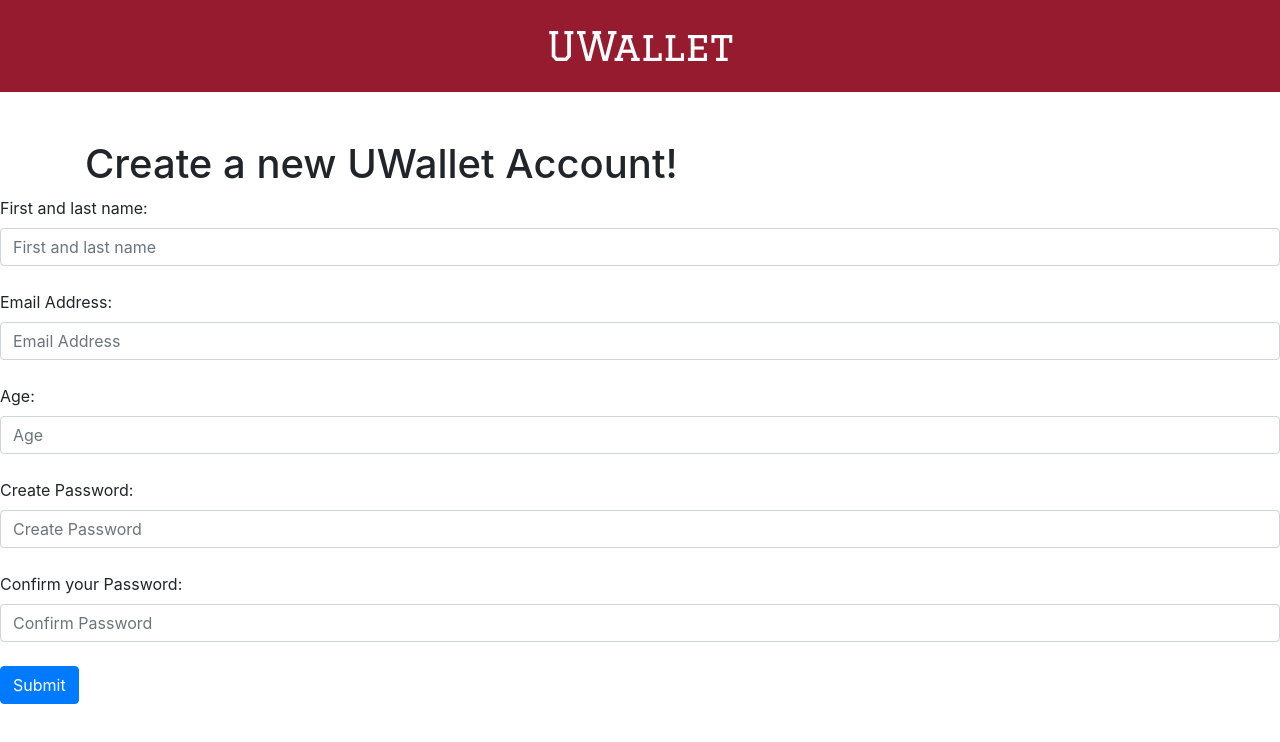
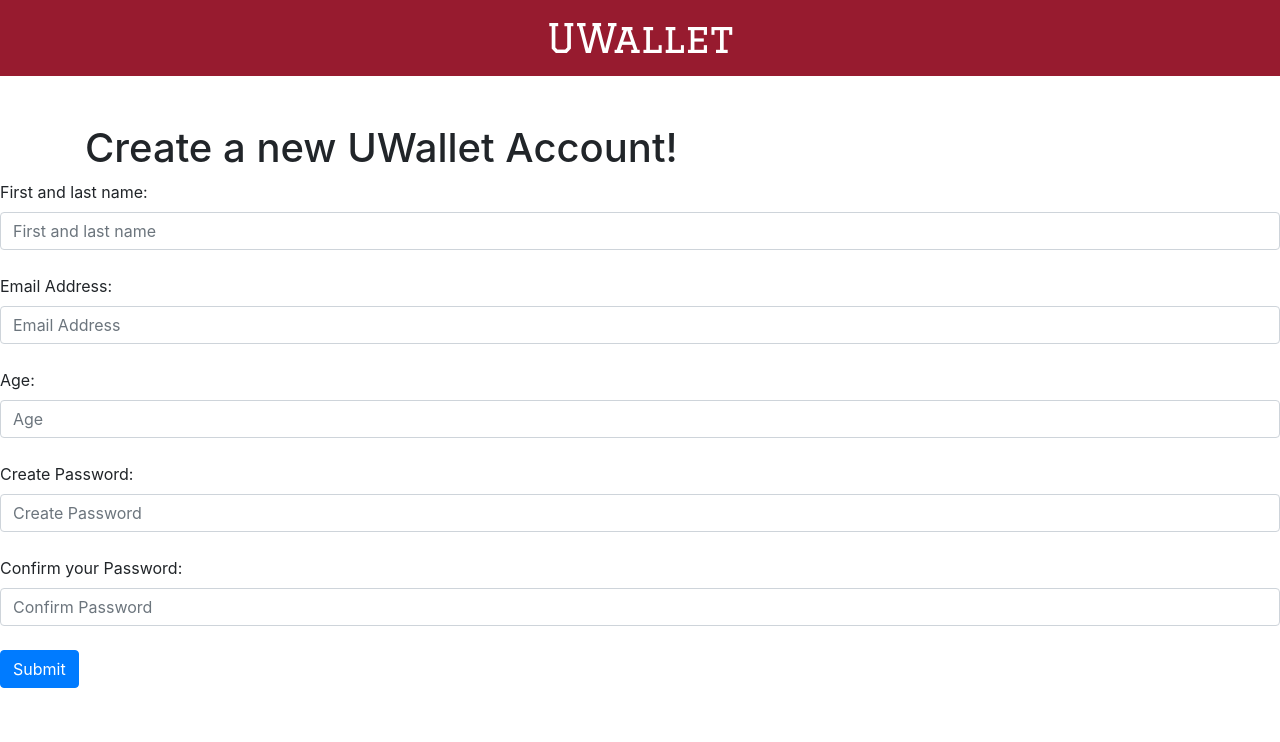
Before and after one commit to coreykoz/cs326-final-beta, a plain HTML site: page create-acc.html in a window 1280 px wide. Drawn offline with nearby package versions, Linux system fonts and the light colour scheme.

Commit message:
fixed font and css

```diff
--- a/create-acc.html
+++ b/create-acc.html
@@ -8,6 +8,8 @@
     <script src="https://code.jquery.com/jquery-3.4.1.slim.min.js" integrity="sha384-J6qa4849blE2+poT4WnyKhv5vZF5SrPo0iEjwBvKU7imGFAV0wwj1yYfoRSJoZ+n" crossorigin="anonymous"></script>
     <script src="https://cdn.jsdelivr.net/npm/popper.js@1.16.0/dist/umd/popper.min.js" integrity="sha384-Q6E9RHvbIyZFJoft+2mJbHaEWldlvI9IOYy5n3zV9zzTtmI3UksdQRVvoxMfooAo" crossorigin="anonymous"></script>
     <script src="https://stackpath.bootstrapcdn.com/bootstrap/4.4.1/js/bootstrap.min.js" integrity="sha384-wfSDF2E50Y2D1uUdj0O3uMBJnjuUD4Ih7YwaYd1iqfktj0Uod8GCExl3Og8ifwB6" crossorigin="anonymous"></script>
+    <link href="https://fonts.googleapis.com/css?family=Graduate&display=swap" rel="stylesheet">
+    <link rel="stylesheet" href="css/main.css">
 </head>
 <body>
     <nav class="navbar justify-content-center">
```
